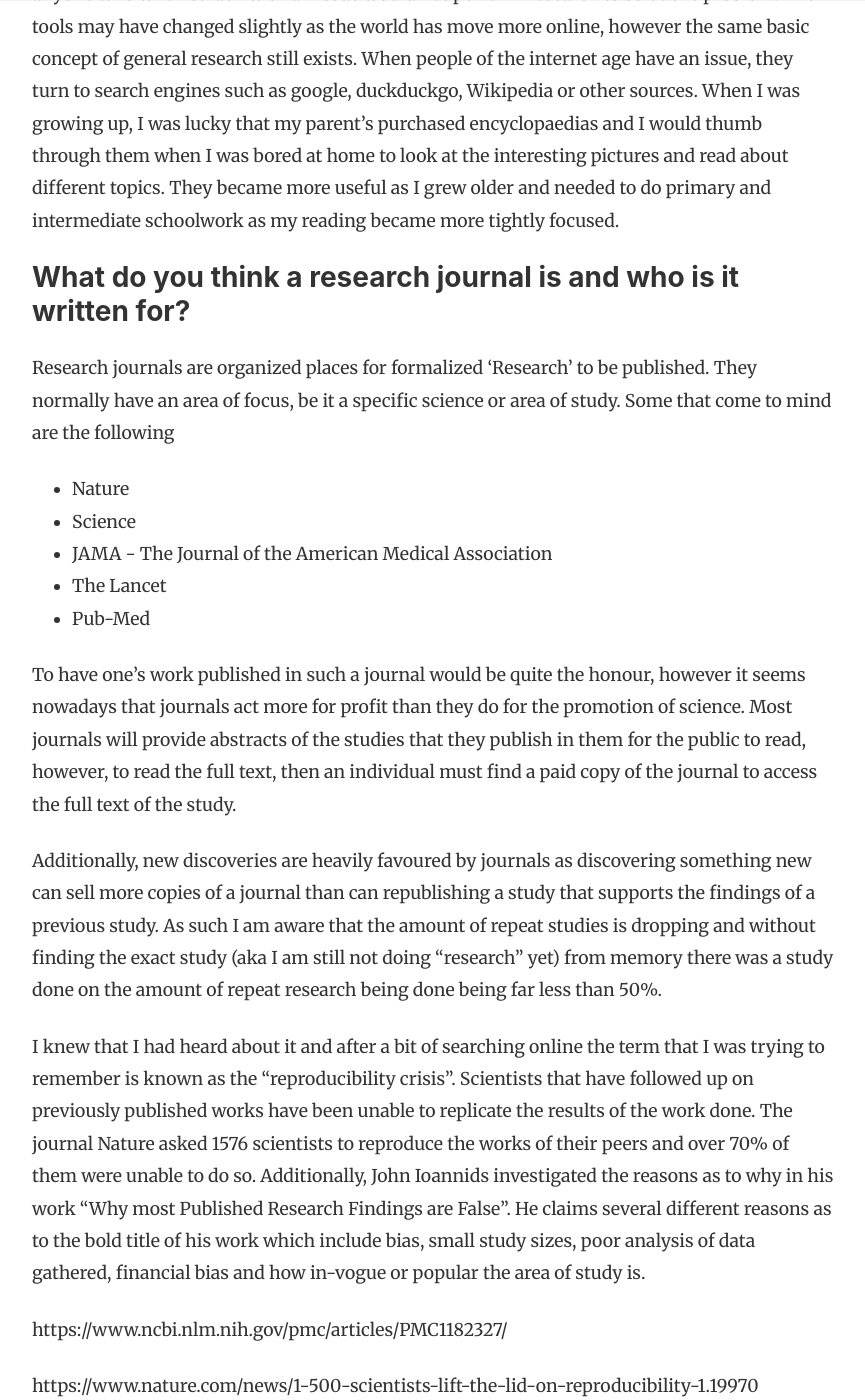
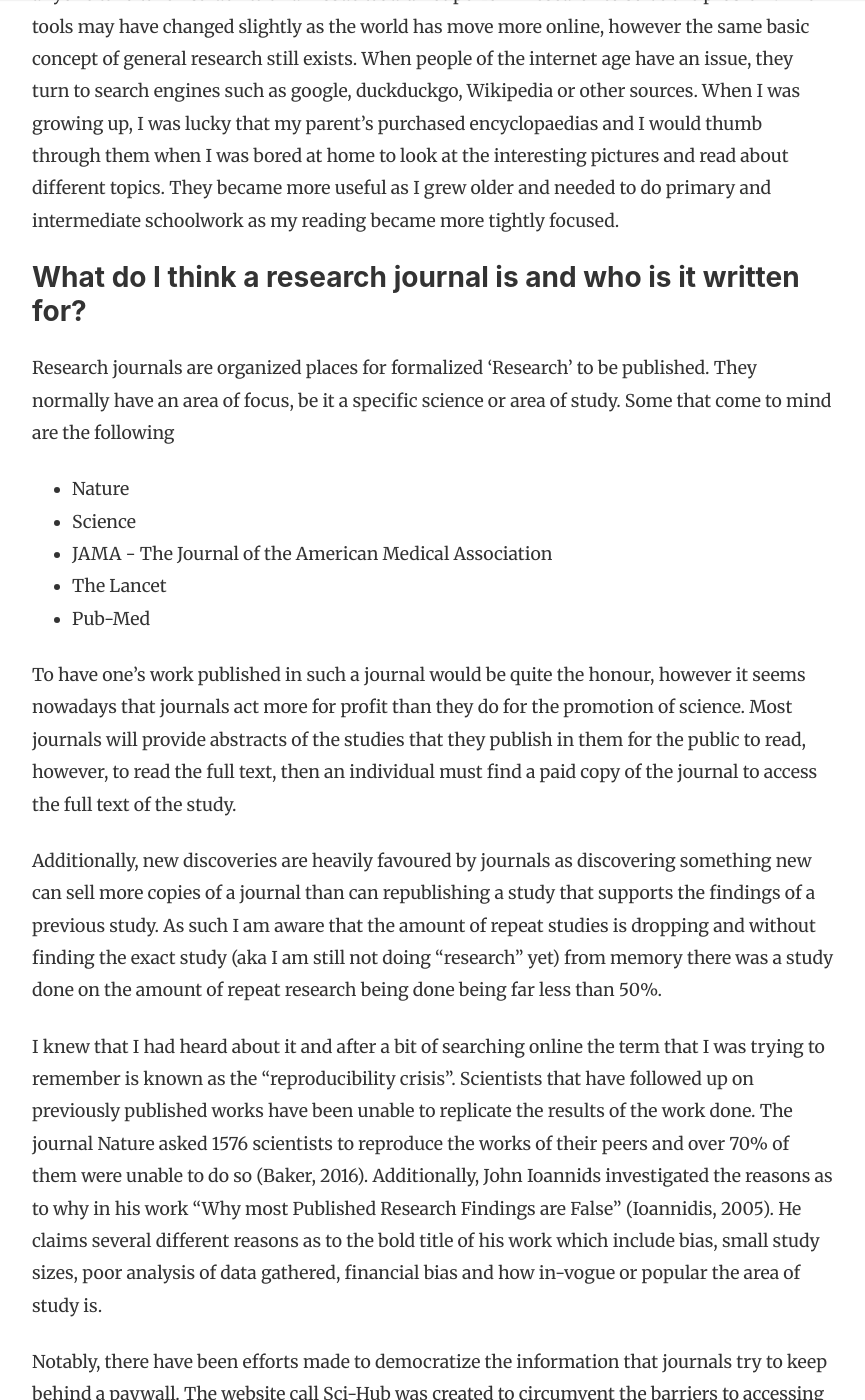
Before and after one commit to MCKevmeister/MCKevmeister.github.io, a Jekyll site: the page built from _posts/2021-02-26-RES701-Meta-Research.md, in a window 1280 px wide and 1400 px high, scrolled down 1988 px. Shown: the whole window, without its empty margins (68-933 px from the left). Built offline with Jekyll 4.4.1, drawn with Linux system fonts in a browser that asks for light colours; nearby versions of some CDN libraries; comment, search, counter and statistics services are not loaded; some of the changed text lies outside the part shown.

Commit message:
Fixing citations

```diff
--- a/_posts/2021-02-26-RES701-Meta-Research.md
+++ b/_posts/2021-02-26-RES701-Meta-Research.md
@@ -17,7 +17,7 @@
 
 Big r "research" seems like it is the more formalized Research. The type of studies that are entered into scientific journals, that involve a lot of money and tightly controlled tests to uncover something that was previously unknown to humankind or to prove/disprove already published data. This type of research takes time and effort, and as such money.
 
-### Do you think you will ever need research skills?
+### Do I think I will ever need research skills?
 
 As I have previously mentioned, yes, it seems somewhat pointless to ask the question as I have undoubtably used research before and will do for most of my larger life choices that I have yet to make.
 
@@ -25,7 +25,7 @@
 
 Moreover, research has become invaluable for me in solving everyday problems. I am unsure of anyone who when struck with an issue would not perform research to solve the problem. The tools may have changed slightly as the world has move more online, however the same basic concept of general research still exists. When people of the internet age have an issue, they turn to search engines such as google, duckduckgo, Wikipedia or other sources. When I was growing up, I was lucky that my parent’s purchased encyclopaedias and I would thumb through them when I was bored at home to look at the interesting pictures and read about different topics. They became more useful as I grew older and needed to do primary and intermediate schoolwork as my reading became more tightly focused.
 
-### What do you think a research journal is and who is it written for?
+### What do I think a research journal is and who is it written for?
 
 Research journals are organized places for formalized 'Research' to be published. They normally have an area of focus, be it a specific science or area of study. Some that come to mind are the following
 
@@ -39,11 +39,7 @@
 
 Additionally, new discoveries are heavily favoured by journals as discovering something new can sell more copies of a journal than can republishing a study that supports the findings of a previous study. As such I am aware that the amount of repeat studies is dropping and without finding the exact study (aka I am still not doing "research" yet) from memory there was a study done on the amount of repeat research being done being far less than 50%.
 
-I knew that I had heard about it and after a bit of searching online the term that I was trying to remember is known as the "reproducibility crisis". Scientists that have followed up on previously published works have been unable to replicate the results of the work done. The journal Nature asked 1576 scientists to reproduce the works of their peers and over 70% of them were unable to do so. Additionally, John Ioannids investigated the reasons as to why in his work "Why most Published Research Findings are False". He claims several different reasons as to the bold title of his work which include bias, small study sizes, poor analysis of data gathered, financial bias and how in-vogue or popular the area of study is.
-
-https://www.ncbi.nlm.nih.gov/pmc/articles/PMC1182327/
-
-https://www.nature.com/news/1-500-scientists-lift-the-lid-on-reproducibility-1.19970
+I knew that I had heard about it and after a bit of searching online the term that I was trying to remember is known as the "reproducibility crisis". Scientists that have followed up on previously published works have been unable to replicate the results of the work done. The journal Nature asked 1576 scientists to reproduce the works of their peers and over 70% of them were unable to do so (Baker, 2016). Additionally, John Ioannids investigated the reasons as to why in his work "Why most Published Research Findings are False" (Ioannidis, 2005). He claims several different reasons as to the bold title of his work which include bias, small study sizes, poor analysis of data gathered, financial bias and how in-vogue or popular the area of study is.
 
 Notably, there have been efforts made to democratize the information that journals try to keep behind a paywall. The website call Sci-Hub was created to circumvent the barriers to accessing the published works, which are often funded by government agencies and provides access to PDF versions of full papers where possible.
 
@@ -79,8 +75,13 @@
 
 ## References
 
+Baker, M. (2016). 1,500 scientists lift the lid on reproducibility. Nature, 533(7604), 452–454. https://doi.org/10.1038/533452a
+
 Bradley, L., Noble, N., & Hendricks, B. (2020). The APA Publication Manual: Changes in the Seventh Edition. The Family Journal, 28(2), 126–130. https://doi.org/10.1177/1066480720911625
+
+Ioannidis, J. P. A. (2005). Why Most Published Research Findings Are False. PLoS Medicine, 2(8), e124. https://doi.org/10.1371/journal.pmed.0020124
 
 Nelson Marlborough Institute of Technology. (2019). Student Charter. https://nmit.deskpro.com/dps-fs/b6c811990f931e8856e0014219af96c234773d70/files/6035/5861/5860869WRBCKRPPPJKHKTD0-Student-Charter.pdf
 
 Plagiarism.org. (2017, May 18). What is Plagiarism? - Plagiarism.org. Plagiarism.org. https://www.plagiarism.org/article/what-is-plagiarism
+‌
```
